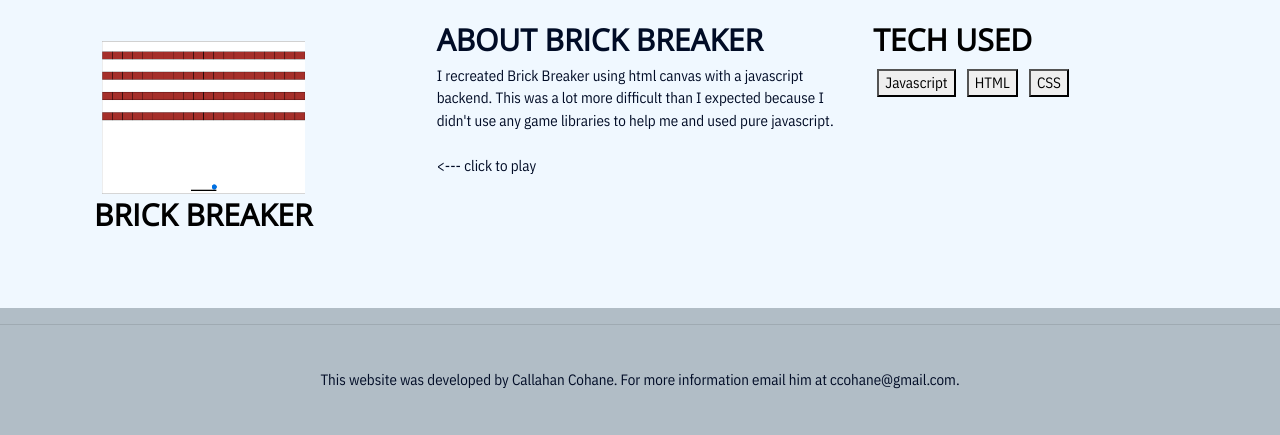
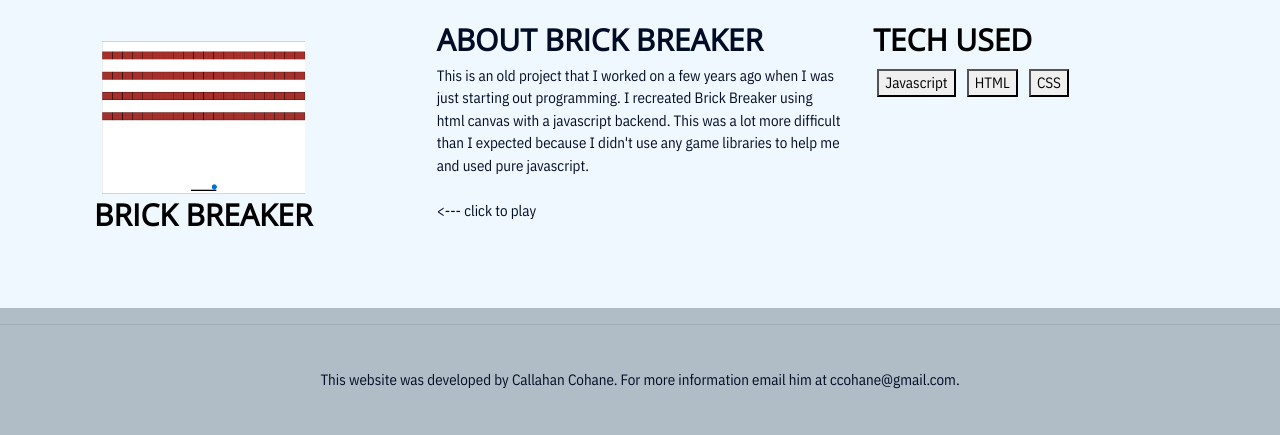
Before and after one commit to ccohane/Personal_Website, a Flask app: page / in a window 1280 px wide. Shown: the part 1838-2273 px from the top of the page. Run offline with Flask 2, Linux system fonts and the light colour scheme; some libraries are stand-ins or nearby versions.

Commit message:
Added some detail to the brick breaker description

```diff
--- a/run/src/templates/Profile_Page.html
+++ b/run/src/templates/Profile_Page.html
@@ -184,6 +184,9 @@
                         will come in first place and second place. Users recieve ERC721 Tokens for their bets
                         and will be able to recieve prize money if they have a correct token after stage results are set.
                         <br><br><a href = "http://Overwatchleaguecryptobets.ml/" target="_blank">http://Overwatchleaguecryptobets.ml/</a>
+                        <br><br><a href = "https://github.com/ccohane/OverwatchLeagueCryptoBets" target="_blank">Github Repository</a>
+
+
                     </div>
                     <div class="col-sm-4 mt-5 mb-5">
                             <h1 style="color: black">Tech Used</h1>
@@ -204,6 +207,7 @@
                     </div>
                     <div class="col-sm-4 mt-4 mb-4">
                         <h1>About Brick Breaker</h1>
+                        This is an old project that I worked on a few years ago when I was just starting out programming.
                         I recreated Brick Breaker using html canvas with a javascript backend.
                         This was a lot more difficult than I expected because I didn't use
                         any game libraries to help me and used pure javascript.
```
